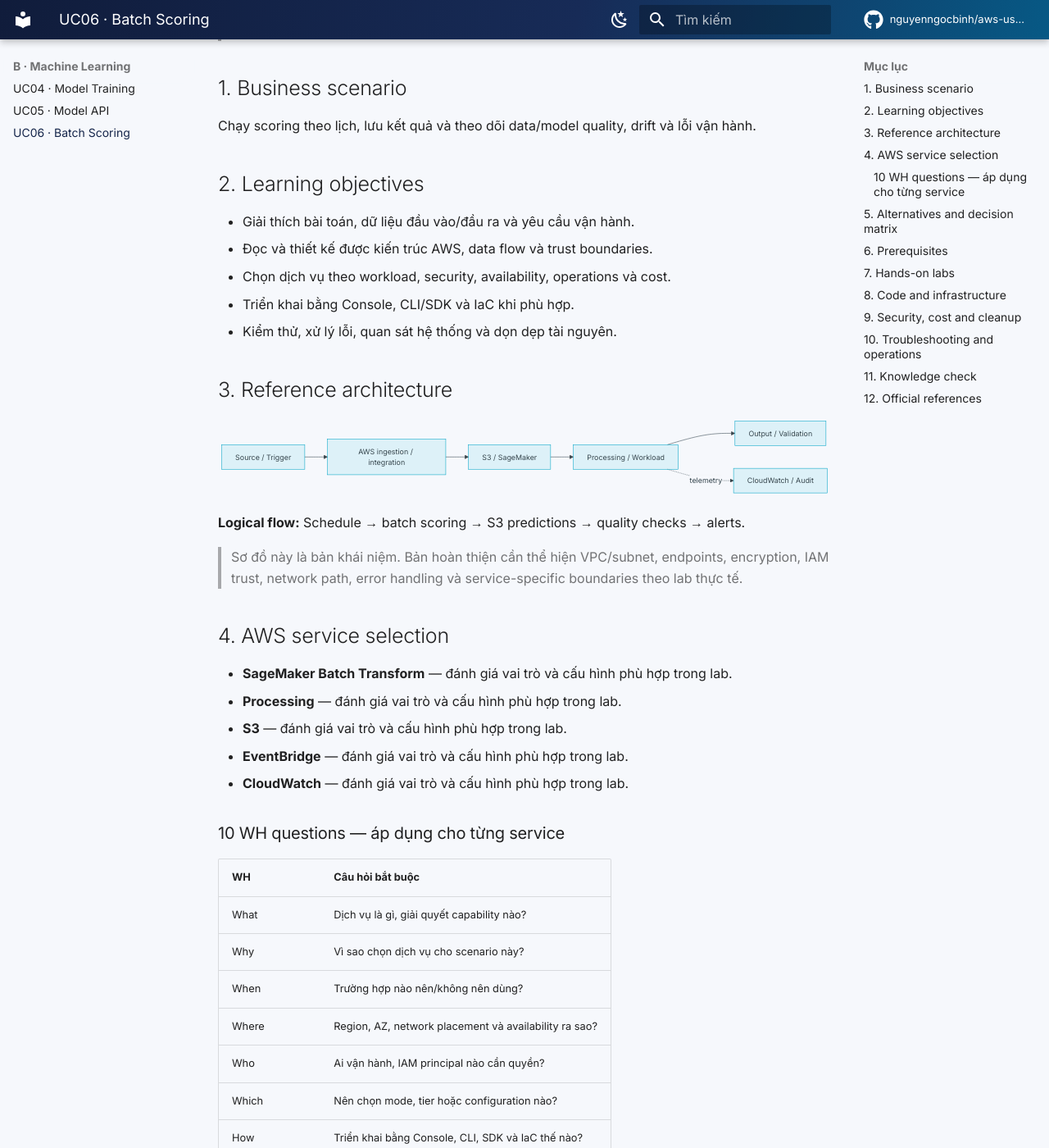
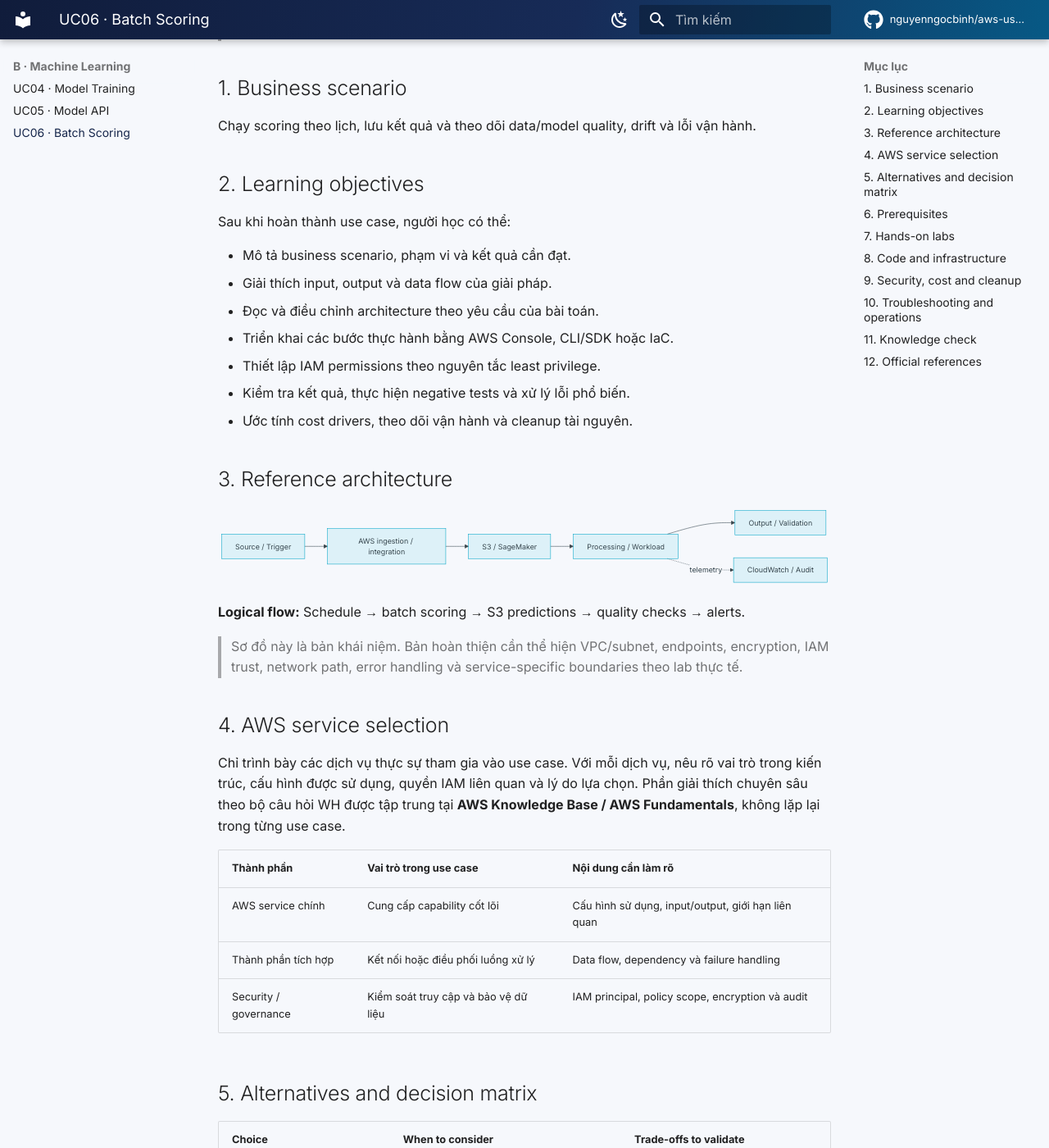
Before and after one commit to nguyenngocbinh/aws-usecase-learning-map, an MkDocs documentation site: the page built from docs/usecases/machine-learning/uc06-batch-scoring.md, in a window 1280 px wide and 1400 px high, scrolled down 203 px. Shown: the whole window at 82% size. Built offline with MkDocs 1.6.1 and Material for MkDocs 9.7.7, drawn with Linux system fonts in a browser that asks for light colours; comment, search, counter and statistics services are not loaded; some of the changed text lies outside the part shown.

Commit message:
docs: remove WH questions from use case pages

````diff
--- a/docs/usecases/machine-learning/uc06-batch-scoring.md
+++ b/docs/usecases/machine-learning/uc06-batch-scoring.md
@@ -6,11 +6,16 @@
 Chạy scoring theo lịch, lưu kết quả và theo dõi data/model quality, drift và lỗi vận hành.
 
 ## 2. Learning objectives
-- Giải thích bài toán, dữ liệu đầu vào/đầu ra và yêu cầu vận hành.
-- Đọc và thiết kế được kiến trúc AWS, data flow và trust boundaries.
-- Chọn dịch vụ theo workload, security, availability, operations và cost.
-- Triển khai bằng Console, CLI/SDK và IaC khi phù hợp.
-- Kiểm thử, xử lý lỗi, quan sát hệ thống và dọn dẹp tài nguyên.
+
+Sau khi hoàn thành use case, người học có thể:
+
+- Mô tả business scenario, phạm vi và kết quả cần đạt.
+- Giải thích input, output và data flow của giải pháp.
+- Đọc và điều chỉnh architecture theo yêu cầu của bài toán.
+- Triển khai các bước thực hành bằng AWS Console, CLI/SDK hoặc IaC.
+- Thiết lập IAM permissions theo nguyên tắc least privilege.
+- Kiểm tra kết quả, thực hiện negative tests và xử lý lỗi phổ biến.
+- Ước tính cost drivers, theo dõi vận hành và cleanup tài nguyên.
 
 ## 3. Reference architecture
 ```mermaid
@@ -26,27 +31,15 @@ flowchart LR
 > Sơ đồ này là bản khái niệm. Bản hoàn thiện cần thể hiện VPC/subnet, endpoints, encryption, IAM trust, network path, error handling và service-specific boundaries theo lab thực tế.
 
 ## 4. AWS service selection
-- **SageMaker Batch Transform** — đánh giá vai trò và cấu hình phù hợp trong lab.
-- **Processing** — đánh giá vai trò và cấu hình phù hợp trong lab.
-- **S3** — đánh giá vai trò và cấu hình phù hợp trong lab.
-- **EventBridge** — đánh giá vai trò và cấu hình phù hợp trong lab.
-- **CloudWatch** — đánh giá vai trò và cấu hình phù hợp trong lab.
 
-### 10 WH questions — áp dụng cho từng service
-| WH | Câu hỏi bắt buộc |
-|---|---|
-| What | Dịch vụ là gì, giải quyết capability nào? |
-| Why | Vì sao chọn dịch vụ cho scenario này? |
-| When | Trường hợp nào nên/không nên dùng? |
-| Where | Region, AZ, network placement và availability ra sao? |
-| Who | Ai vận hành, IAM principal nào cần quyền? |
-| Which | Nên chọn mode, tier hoặc configuration nào? |
-| How | Triển khai bằng Console, CLI, SDK và IaC thế nào? |
-| How much | Pricing dimensions và cost drivers là gì? |
-| What if | Failure modes, limits, recovery và troubleshooting? |
-| How compared | So với alternative nào, trade-off ra sao? |
+Chỉ trình bày các dịch vụ thực sự tham gia vào use case. Với mỗi dịch vụ, nêu rõ vai trò trong kiến trúc, cấu hình được sử dụng, quyền IAM liên quan và lý do lựa chọn. Phần giải thích chuyên sâu theo bộ câu hỏi WH được tập trung tại **AWS Knowledge Base / AWS Fundamentals**, không lặp lại trong từng use case.
 
-**Status:** chưa hoàn thành cho đến khi có câu trả lời theo từng dịch vụ và dẫn nguồn AWS chính thức.
+| Thành phần | Vai trò trong use case | Nội dung cần làm rõ |
+|---|---|---|
+| AWS service chính | Cung cấp capability cốt lõi | Cấu hình sử dụng, input/output, giới hạn liên quan |
+| Thành phần tích hợp | Kết nối hoặc điều phối luồng xử lý | Data flow, dependency và failure handling |
+| Security / governance | Kiểm soát truy cập và bảo vệ dữ liệu | IAM principal, policy scope, encryption và audit |
+
 
 ## 5. Alternatives and decision matrix
 | Choice | When to consider | Trade-offs to validate |
@@ -93,7 +86,7 @@ Mã nguồn thực hành được tổ chức trong `usecases/UC06/`:
 Tạo bảng symptom → likely cause → diagnostic → remediation. Bổ sung CloudWatch logs/metrics, audit trail, retry behavior, alert routing và recovery checks khi phù hợp.
 
 ## 11. Knowledge check
-- [ ] Trả lời đủ 10 WH cho từng AWS service.
+- [ ] Trình bày được vai trò và cấu hình của từng AWS service trong use case.
 - [ ] So sánh service chính với ít nhất hai alternatives khả thi khi phù hợp.
 - [ ] Giải thích architecture, data flow và security boundaries.
 - [ ] Reproduce lab từ môi trường sạch.
````
